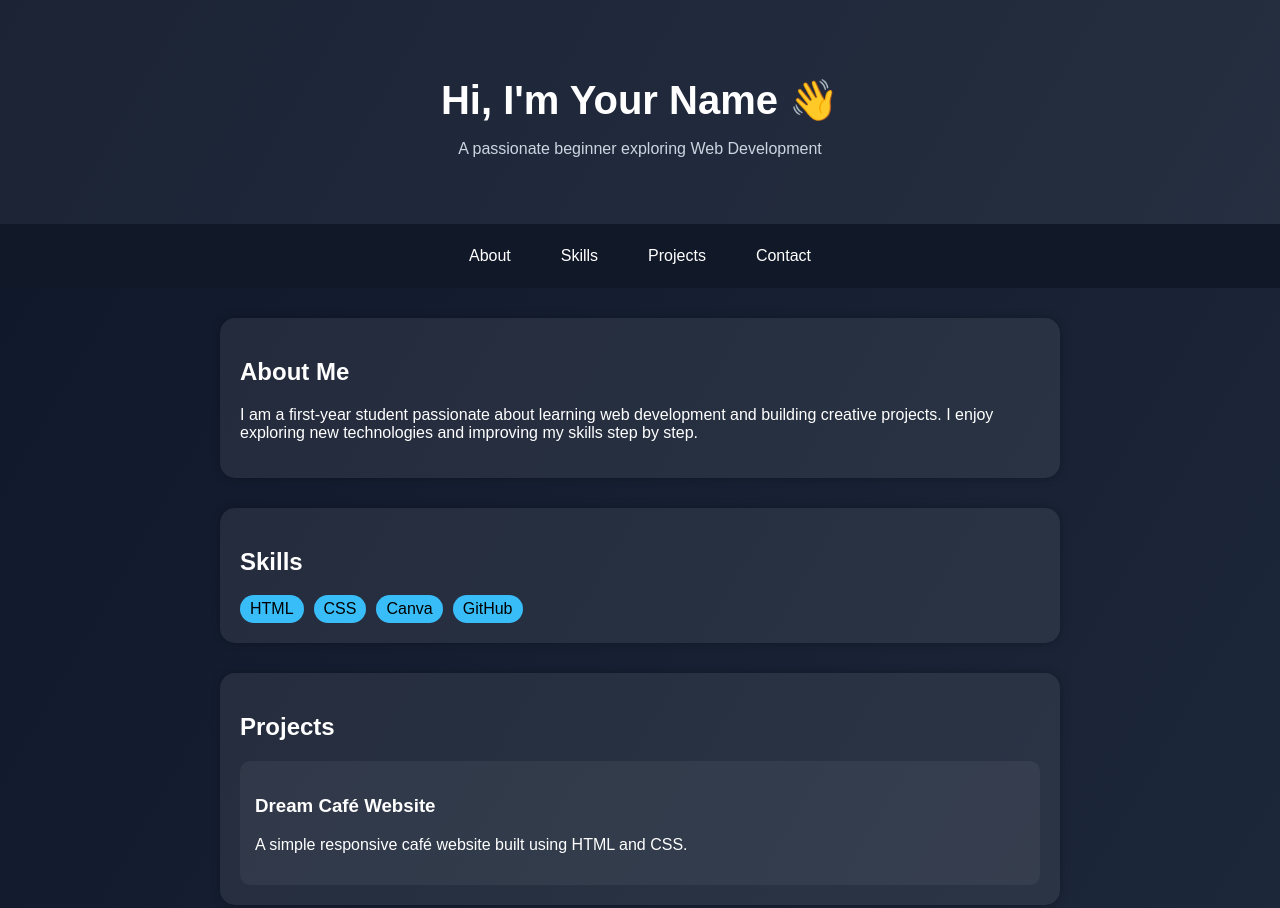
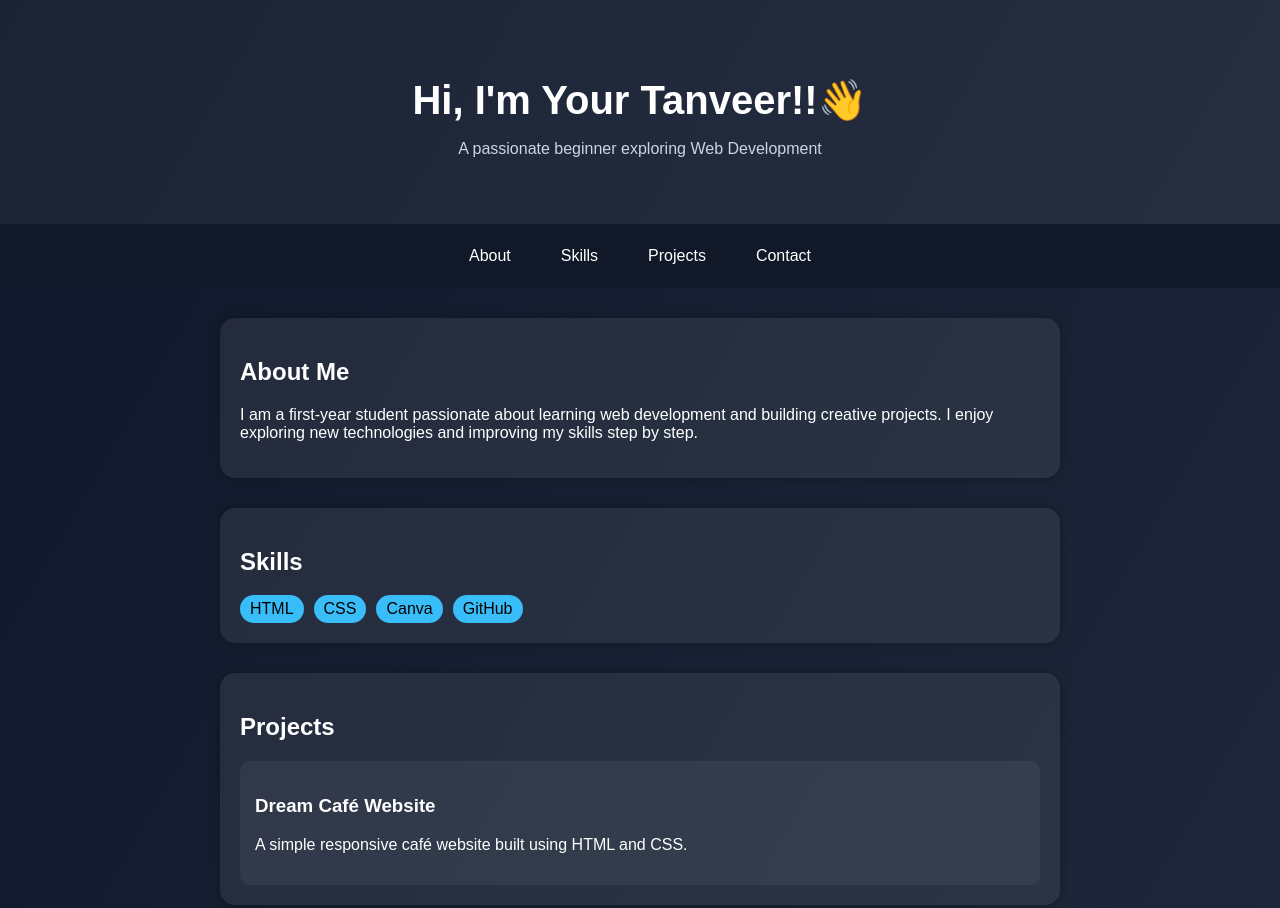
Before and after one commit to kaurtanveerjot1203-cloud/personal-portfolio, a plain HTML site: page personal portfolio/index.html in a window 1280 px wide. Shown: the top 908 px of the page. Drawn offline with Linux system fonts and the light colour scheme.

Commit message:
Update index.html

```diff
--- a/personal portfolio/index.html
+++ b/personal portfolio/index.html
@@ -11,7 +11,7 @@
 <body>
 
   <header>
-    <h1>Hi, I'm Your Name 👋</h1>
+    <h1>Hi, I'm Your Tanveer!!👋</h1>
     <p>A passionate beginner exploring Web Development</p>
   </header>
 
```
